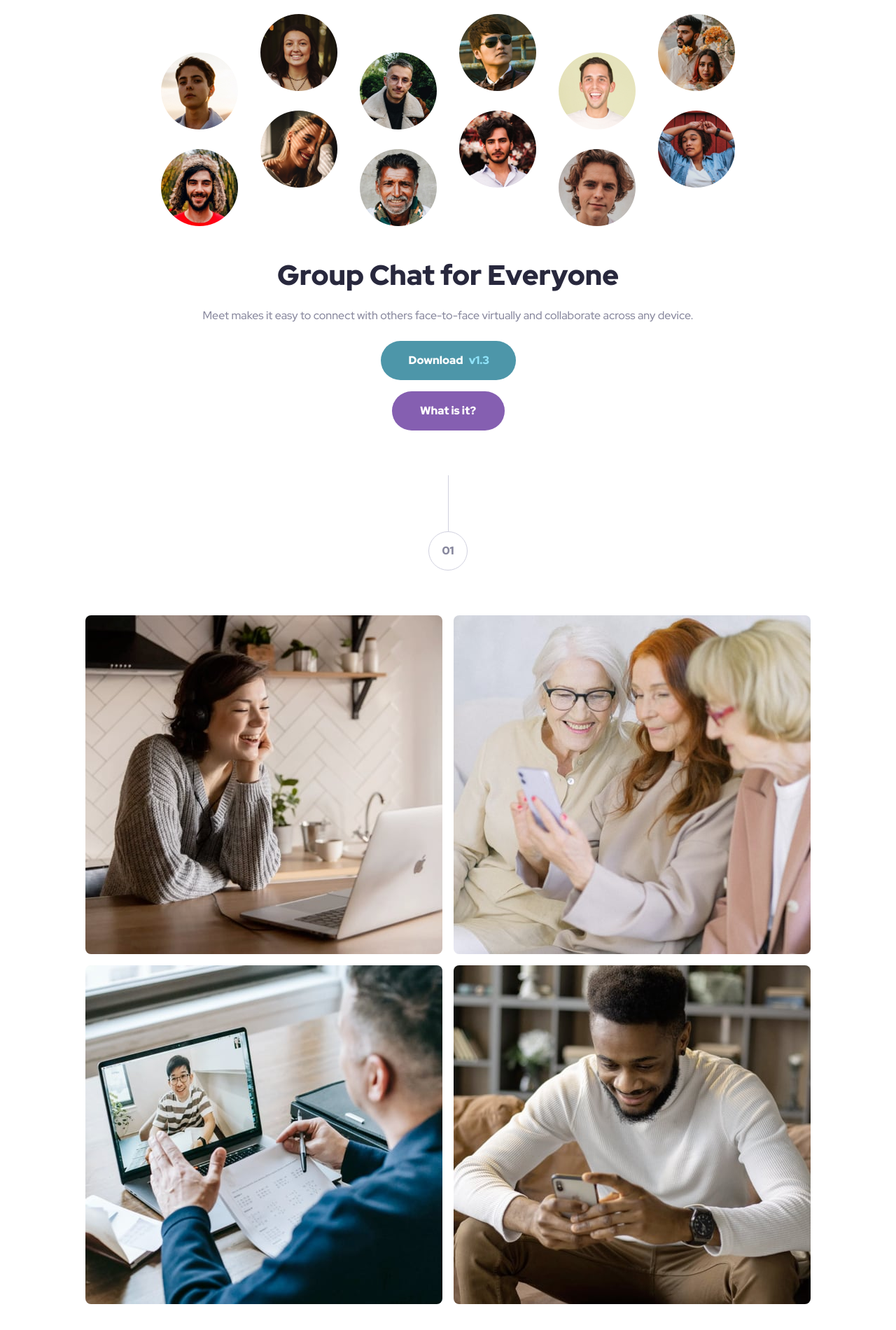
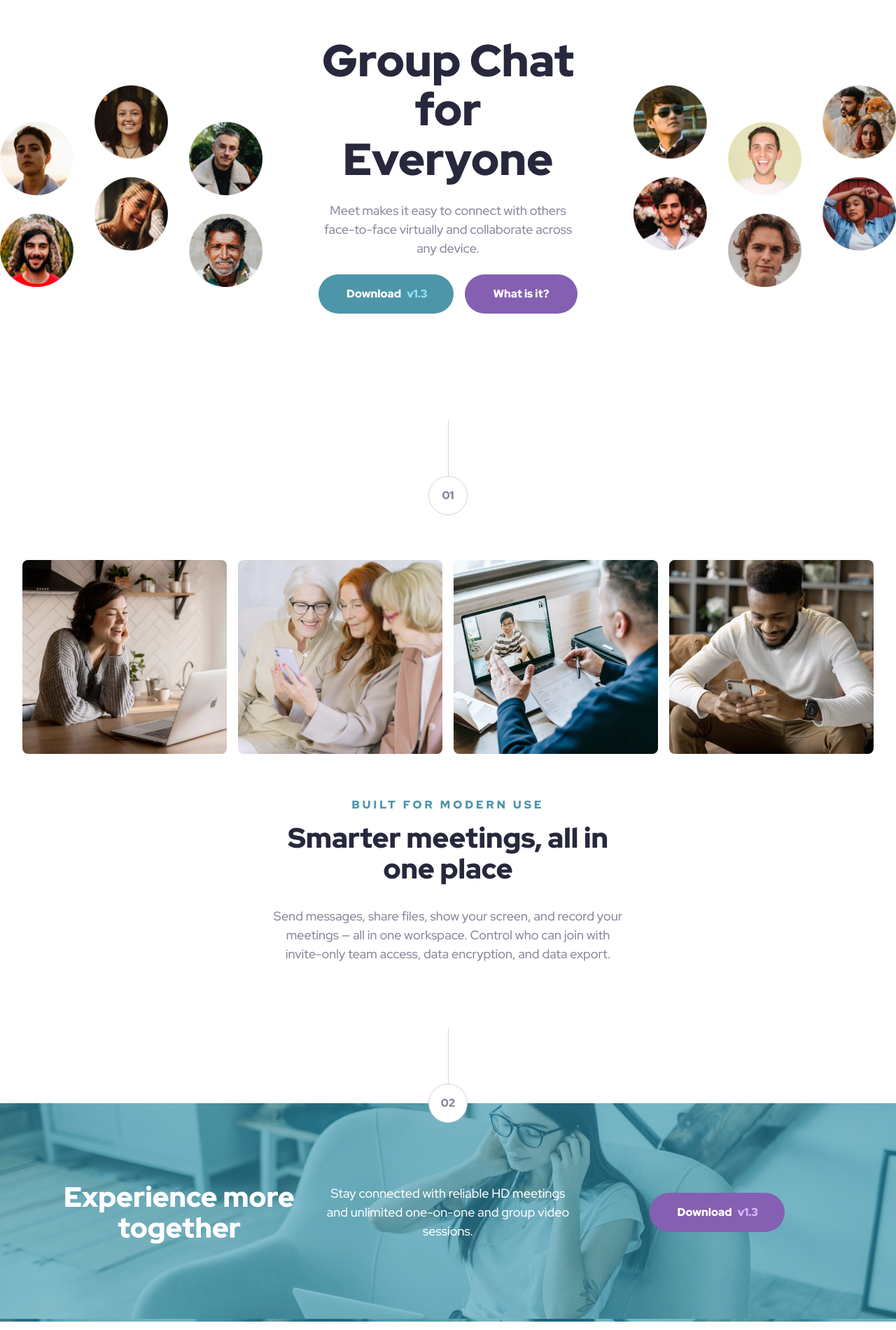
Before and after one commit to gustavo2023/meet-landing-page, a plain HTML site: page index.html in a window 1280 px wide. Shown: the part 120-2020 px from the top of the page at 70% size. Drawn offline with Linux system fonts and the light colour scheme.

Commit message:
update styles for larger screen sizes

```diff
--- a/index.html
+++ b/index.html
@@ -104,15 +104,17 @@
         <div class="number">02</div>
       </div>
       <div class="footer-content">
+        <div class="footer-info">
           <h2 class="footer-heading">Experience more together</h2>
           <p class="footer-text">
-          Stay connected with reliable HD meetings and unlimited one-on-one and
-          group video sessions.
+            Stay connected with reliable HD meetings and unlimited one-on-one
+            and group video sessions.
           </p>
           <button class="download-btn two">
             Download <span class="sp-text bottom">v1.3</span>
           </button>
         </div>
+      </div>
     </footer>
   </body>
 </html>
--- a/styles.css
+++ b/styles.css
@@ -144,8 +144,6 @@ header {
 .hero-img-left,
 .hero-img-right {
   display: none;
-  justify-content: center;
-  align-items: center;
   width: 100%;
 }
 
@@ -157,12 +155,14 @@ header {
 }
 
 .hero-content {
+  max-width: 32rem;
   display: flex;
   flex-direction: column;
   align-items: center;
   justify-content: center;
   gap: var(--spacing-300);
   padding: 0 var(--spacing-400) var(--spacing-400) var(--spacing-400);
+  margin: 0 auto;
 }
 
 h1 {
@@ -281,6 +281,7 @@ p {
 }
 
 .description-content {
+  max-width: 31.5rem;
   display: flex;
   flex-direction: column;
   align-items: center;
@@ -320,15 +321,19 @@ footer {
 }
 
 .footer-content {
+  width: 100%;
+  padding: var(--spacing-800) var(--spacing-400);
+  background: var(--cyan-600) url("./assets/mobile/image-footer.jpg");
+  background-size: cover;
+  background-blend-mode: soft-light;
+}
+
+.footer-info {
   display: grid;
   grid-template-columns: 1fr;
   align-items: center;
   justify-content: center;
-  padding: var(--spacing-800) var(--spacing-400);
   gap: var(--spacing-300);
-  background: var(--cyan-600) url("./assets/mobile/image-footer.jpg");
-  background-size: cover;
-  background-blend-mode: soft-light;
 }
 
 .footer-heading,
@@ -350,3 +355,98 @@ footer {
 .sp-text.bottom {
   color: var(--purple-300);
 }
+
+@media (min-width: 36rem) and (max-width: 63rem) {
+  .button-container {
+    flex-direction: row;
+  }
+
+  .product-description-section {
+    margin-top: var(--spacing-800);
+    padding: var(--spacing-700) var(--spacing-400) var(--spacing-800)
+      var(--spacing-400);
+  }
+
+  .images-grid {
+    grid-template-columns: repeat(4, 1fr);
+  }
+
+  .footer-content {
+    background: var(--cyan-600) url("./assets/tablet/image-footer.jpg");
+  }
+}
+
+@media (min-width: 64rem) {
+  header {
+    padding: var(--spacing-1000) var(--spacing-1000) 0 var(--spacing-1000);
+  }
+
+  .hero-section {
+    grid-template-columns: repeat(3, 1fr);
+  }
+
+  .hero-img-left,
+  .hero-img-right {
+    display: flex;
+  }
+
+  .hero-img-left {
+    justify-content: flex-start;
+    align-items: flex-start;
+  }
+
+  .hero-img-right {
+    justify-content: flex-end;
+    align-items: flex-end;
+  }
+
+  .hero-img-center {
+    display: none;
+  }
+
+  h1 {
+    font-size: var(--text-size-1);
+  }
+
+  p {
+    font-size: var(--text-size-3);
+  }
+
+  .button-container {
+    flex-direction: row;
+  }
+
+  .product-description-section {
+    margin-top: var(--spacing-800);
+    padding: var(--spacing-700) var(--spacing-400) var(--spacing-800)
+      var(--spacing-400);
+  }
+
+  h2 {
+    font-size: var(--text-size-2);
+  }
+
+  .sub-heading {
+    font-size: var(--text-size-4);
+  }
+
+  .images-grid {
+    grid-template-columns: repeat(4, 1fr);
+  }
+
+  .footer-content {
+    padding: var(--spacing-1400) var(--spacing-1000);
+    background: var(--cyan-600) url("./assets/desktop/image-footer.jpg");
+  }
+
+  .footer-info {
+    grid-template-columns: repeat(3, 1fr);
+    max-width: 70rem;
+    margin: 0 auto;
+    gap: var(--spacing-400);
+  }
+
+  .footer-heading {
+    font-size: var(--text-size-2);
+  }
+}
```
Lines whose indentation alone changed are shown as unchanged.
